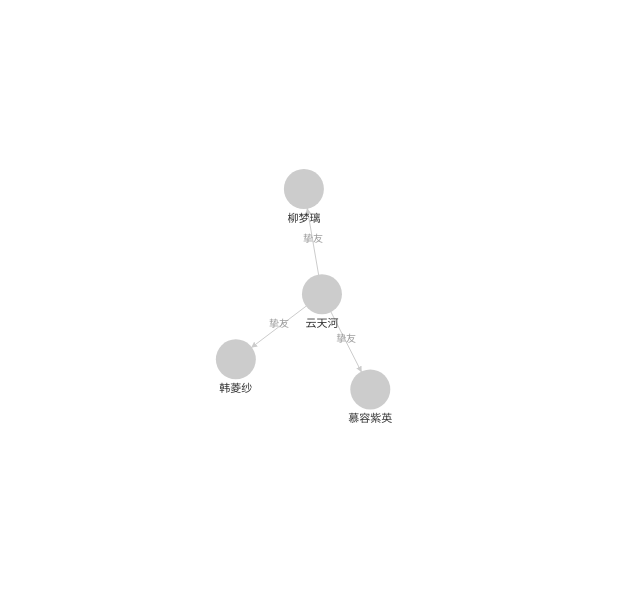
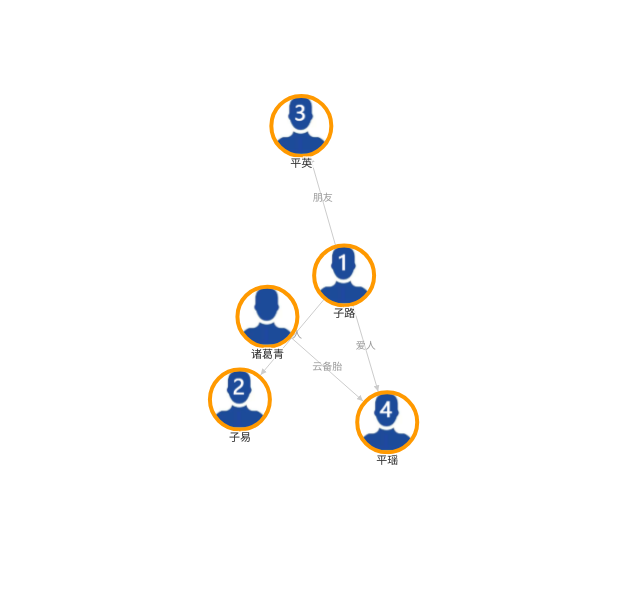
Before and after one commit to wond-z/d3-demo, a plain HTML site: page relation/index.html in a window 1280 px wide. Shown: the whole page, without its empty margins (0-640 px from the left). Drawn offline with nearby package versions, Linux system fonts and the light colour scheme.

Commit message:
力导向图中添加图片，demo完成

```diff
--- a/relation/index.html
+++ b/relation/index.html
@@ -12,132 +12,162 @@
 		stroke-width: 1px;*/
 	}
 
+	.shadow {
+		stroke: #fff;
+		stroke-width: 3px;
+		stroke-opacity: .8;
+	}
+
 	.linetext {
 	    font-size: 10px;
 		text-anchor: middle;
 	    fill: #999;
-	    /* fill-opacity:0.9; */
+		text-shadow: 0px 0px 5px #fff;
 	}
 	</style>
 	<script src="https://d3js.org/d3.v5.min.js"></script>
 </head>
 <body>
-	<div class="test">
+	<script type="text/javascript">
+		var svgWidth = 600;
+		var svgHeight = 600;
 
-	</div>
-	<script type="text/javascript">
-	d3.select(".test")
-	  .selectAll("p")
-	  // .data([4, 8, 15, 16, 23, 42])
-	  .enter().append("p")
-	    .text('function(d) { return "I’m number " + d + "!"; }');
+		var circleRadius = 30;
+		var circleBorderWidth = 4;
 
-		var width = 600;
-		var height = 600;
-		var img_w = 77;
-		var img_h = 90;
-
-		var svg = d3.select("body").append("svg")
-			.attr("width", width)
-			.attr("height", height);
-
-		// var g = svg.append("g")
-  //   		.attr("transform","translate(60, 60)");
+		var svg = d3.select('body').append('svg')
+			.attr('width', svgWidth)
+			.attr('height', svgHeight);
 
 		d3.json('relation.json').then(function (data) {
-			// console.log(data);
-
 			// 新建一个力导向图
 			var simulation = d3.forceSimulation()
-				.force("link", d3.forceLink().strength(0.1))
-				.force("charge", d3.forceManyBody())
-			    .force("center", d3.forceCenter());
+				.force('link', d3.forceLink().strength(0.1))
+				.force('charge', d3.forceManyBody())
+			    .force('center', d3.forceCenter());
 
 			// 生成节点数据
-			simulation.nodes(data.nodes).on("tick",ticked);
+			simulation.nodes(data.nodes).on('tick', ticked);
 			// 生成边集数据
-			simulation.force("link").links(data.edges).distance(100);
+			simulation.force('link').links(data.edges).distance(150);
 			// 设置图形中心位置
-			simulation.force("center").x(width / 2).y(height / 2);
+			simulation.force('center').x(svgWidth / 2).y(svgHeight / 2);
 
 			// 连线绘制
-			var links = svg.selectAll("line")
+			var links = svg.selectAll('line')
 				.data(data.edges)
 				.enter()
-				.append("line")
-				.style("stroke", "#ccc")
-				.style("stroke-width", 1)
-				.attr("marker-end", function(d) { return "url(#resolved)"; });
-;
+				.append('line')
+				.style('stroke', '#ccc')
+				.style('stroke-width', 1)
+				.attr('marker-end', function(d) { return 'url(#resolved)'; });
 
 			// 线上文字
-			var linksText = svg.selectAll("text")
+			var linksText = svg.selectAll('text')
 				.data(data.edges)
 				.enter()
-				.append("text")
-				.attr("class", "linetext")
+				.append('text')
+				.attr('class', 'linetext')
 				.text(function (d) {
-					console.log(d)
 					return d.relation;
 				});
 
 			// 箭头定义
-			var marker = svg.append("marker")
-			    .attr("id", "resolved")
-			    .attr("viewBox", "0 -5 10 10")
-				.attr("markerWidth", 6)
-			    .attr("markerHeight", 6)
-			    .attr("refX", 42)
-			    .attr("refY", 0)
-			    .attr("orient", "auto")
-			    .append("path")
-			    .attr("d", "M0, -5L10, 0L0, 5")
+			var marker = svg.append('marker')
+			    .attr('id', 'resolved')
+			    .attr('viewBox', '0 -5 10 10')
+				.attr('markerWidth', 6)
+			    .attr('markerHeight', 6)
+			    .attr('refX', circleRadius * 2 + circleBorderWidth)
+			    .attr('refY', 0)
+			    .attr('orient', 'auto')
+			    .append('path')
+			    .attr('d', 'M0, -5L10, 0L0, 5')
 			    .attr('fill', '#ccc');
 
-			var gs = svg.selectAll(".circleText")
+			// 绘制节点
+			var gs = svg.selectAll('g')
 	    		.data(data.nodes)
 	    		.enter()
-	    		.append("g")
-	    		.attr("transform", function(d, i) {
-	    			var cirX = d.x;
-	    			var cirY = d.y;
-	    			return "translate(" + cirX + "," + cirY + ")";
-	    		})
+	    		.append('g')
+	    		// .attr('transform', function(d, i) {
+	    		// 	var cirX = d.x;
+	    		// 	var cirY = d.y;
+	    		// 	return 'translate(" + cirX + "," + cirY + ")';
+	    		// })
 	    		.call(d3.drag()
-	    			.on("start", started)
-	    			.on("drag", dragged)
-	    			.on("end", ended)
+	    			.on('start', started)
+	    			.on('drag', dragged)
+	    			.on('end', ended)
 	    		);
-	    	//绘制节点
-	    	gs.append("circle")
-	    		.attr("r", 20)
-	    		.attr("fill", '#ccc')
-	    	//文字
-	    	gs.append("text")
-	    		.attr("class", "nodetext")
-	    		// .attr("x", -20)
-	    		// .attr("y", 0)
-	    		.attr("dy", 30)
-	    		.text(function (d) {
-	    			return d.name;
-	    		})
 
-	    	function ticked(){
+			// 绘制圆圈
+			// gs.append('circle')
+			// 	.attr('r', 20)
+			// 	.attr('fill', '#ccc');
+
+	    	// 绘制图片
+	    	// gs.append('image')
+			// 	.attr('x', -20)
+			// 	.attr('y', -20)
+			// 	.attr('width', 40)
+			// 	.attr('height', 40)
+			// 	.attr('xlink:href', 'http://userimg.yingyonghui.com/head/24/1458708838143/5426424.png-thumb');
+
+			// 绘制圆形图片
+			gs.append('circle')
+                .attr('r', circleRadius)
+                .attr('fill', function (d, i) {
+                    //创建圆形图片
+                    var defs = svg.append('defs');
+                    var catpattern = defs.append('pattern')
+                        .attr('id', 'catpattern' + i)
+                        .attr('height', '100%')
+                        .attr('width', '100%');
+                    catpattern.append('image')
+                        .attr('x', 0)
+                        .attr('y', 0)
+                        .attr('width', circleRadius * 2)
+                        .attr('height', circleRadius * 2)
+                        .attr('xlink:href', './img/' + d.image)
+                    return 'url(#catpattern' + i + ')';
+                })
+				// .attr('class', 'picture')
+                .style('stroke', '#ff9900')
+				.style('stroke-width', circleBorderWidth);
+
+			// 绘制文字加阴影
+			gs.append('text')
+				.attr('y', circleRadius + circleBorderWidth + 5)
+			    .attr('class', 'nodetext shadow')
+			    .text(function(d) { return d.name; });
+
+			// 重绘文字进行叠加，使文字清楚
+			gs.append('text')
+			    .attr('y', circleRadius + circleBorderWidth + 5)
+			    .attr('class', 'nodetext')
+			    .text(function (d) { return d.name; });
+
+	    	function ticked() {
 	    		links
-	    			.attr("x1", function (d) {return d.source.x;})
-	    			.attr("y1", function (d) {return d.source.y;})
-	    			.attr("x2", function (d) {return d.target.x;})
-	    			.attr("y2", function (d) {return d.target.y;});
+	    			.attr('x1', function (d) {return d.source.x;})
+	    			.attr('y1', function (d) {return d.source.y;})
+	    			.attr('x2', function (d) {return d.target.x;})
+	    			.attr('y2', function (d) {return d.target.y;});
 
-	    		linksText.attr("x",function(d){
+	    		linksText.attr('x', function (d) {
 	    			return (d.source.x + d.target.x) / 2;
 	    		})
-	    		.attr("y", function (d){
+	    		.attr('y', function (d) {
 	    			return (d.source.y + d.target.y) / 2;
 	    		});
 
-	    		gs.attr("transform",function(d) { return "translate(" + d.x + "," + d.y + ")"; });
+	    		gs.attr('transform', function (d) {
+					return 'translate(' + d.x + ', ' + d.y + ')';
+				});
 	    	}
+
+			// 开始刷新
 	    	function started(d) {
 	    		if(!d3.event.active){
 	    			simulation.alphaTarget(0.8).restart();
@@ -145,32 +175,21 @@
 	    		d.fx = d.x;
 	    		d.fy = d.y;
 	    	}
-	    	function dragged(d){
+
+			// 拖拽刷新
+	    	function dragged(d) {
 	    		d.fx = d3.event.x;
 	    		d.fy = d3.event.y;
 	    	}
-	    	function ended(d){
+
+			// 结束刷新
+	    	function ended(d) {
 	    		if(!d3.event.active){
 	    			simulation.alphaTarget(0);
 	    		}
 	    		d.fx = null;
 	    		d.fy = null;
 	    	}
-
-			// var text_dx = -20;
-			// var text_dy = 20;
-
-			// var nodes_text = svg.selectAll(".nodetext")
-   //              .data(data.nodes)
-   //              .enter()
-   //              .append("text")
-   //              .attr("class", "nodetext")
-   //              .attr("dx", text_dx)
-   //              .attr("dy", text_dy)
-   //              .text(function (d) {
-   //                  return d.name;
-   //              })
-
 		});
 
 	</script>
--- a/relation/relation.json
+++ b/relation/relation.json
@@ -1,13 +1,15 @@
 {
 	"nodes":[
-		{ "name": "云天河"   , "image" : "tianhe.png" },
-		{ "name": "韩菱纱"   , "image" : "lingsha.png" },
-		{ "name": "柳梦璃"   , "image" : "mengli.png" },
-		{ "name": "慕容紫英" , "image" : "ziying.png" }
+		{ "name": "子路", "image" : "1.png" },
+		{ "name": "子易", "image" : "2.png" },
+		{ "name": "平英", "image" : "3.png" },
+		{ "name": "平瑶", "image" : "4.png" },
+		{ "name": "诸葛青", "image" : "5.png" }
 	],
 	"edges":[
-		{ "source": 0 , "target": 1 , "relation":"挚友" },
-		{ "source": 0 , "target": 2 , "relation":"挚友" },
-		{ "source": 0 , "target": 3 , "relation":"挚友" }
+		{ "source": 0, "target": 1, "relation":"亲人" },
+		{ "source": 0, "target": 2, "relation":"朋友" },
+		{ "source": 0, "target": 3, "relation":"爱人" },
+		{ "source": 4, "target": 3, "relation":"云备胎" }
 	]
 }
```
Also changed, not shown: relation/img/1.png (added), relation/img/2.png (added), relation/img/3.png (added), relation/img/4.png (added), relation/img/5.png (added).
